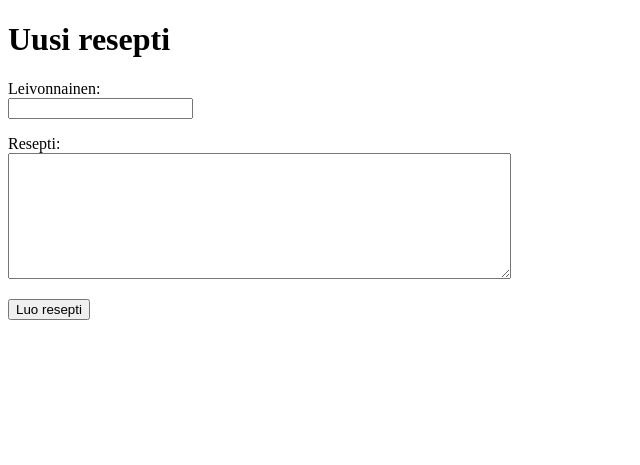
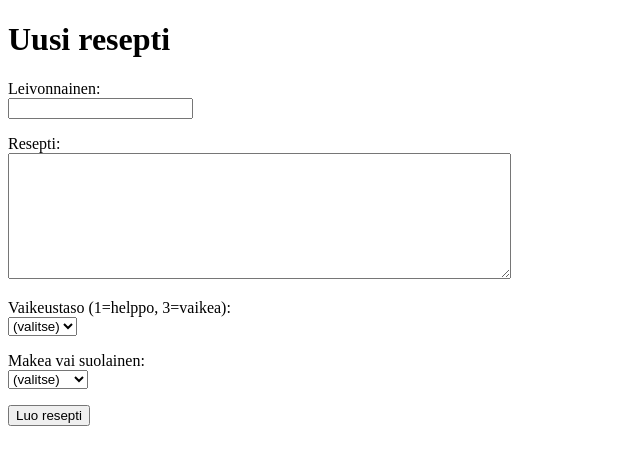
Before and after one commit to onnanna/leivontareseptit, a Flask app: page /new_item in a window 1280 px wide. Shown: the top 465 px of the page, without its empty margins (0-640 px from the left). Run offline with Flask 3, Linux system fonts and the light colour scheme; the visitor is signed in with stand-in values (Sample User, id 1).

Commit message:
Add classes to items

```diff
--- a/app.py
+++ b/app.py
@@ -42,7 +42,8 @@ def show_item(item_id):
     item = items.get_item(item_id)
     if not item:
         abort(404)
-    return render_template("show_item.html", item=item)
+    classes = items.get_classes(item_id)
+    return render_template("show_item.html", item=item, classes=classes)
 
 @app.route("/new_item")
 def new_item():
@@ -61,7 +62,15 @@ def create_item():
         abort(403)
     user_id = session["user_id"]
 
-    items.add_item(title, description, user_id)
+    classes = []
+    difficulty = request.form["difficulty"]
+    if difficulty:
+        classes.append(("Vaikeustaso", difficulty))
+    sweetness = request.form["sweetness"]
+    if sweetness:
+        classes.append(("Makeus", sweetness))
+
+    items.add_item(title, description, user_id, classes)
 
     return redirect("/")
 
--- a/schema.sql
+++ b/schema.sql
@@ -10,3 +10,10 @@ CREATE TABLE items (
     description TEXT,
     user_id INTEGER REFERENCES users
 );
+
+CREATE TABLE item_classes (
+    id INTEGER PRIMARY KEY,
+    item_id INTEGER REFERENCES items,
+    title TEXT,
+    value TEXT
+);
--- a/templates/new_item.html
+++ b/templates/new_item.html
@@ -16,6 +16,24 @@
       Resepti: <br />
       <textarea name="description" rows="8" cols="60" maxlength="1000" required></textarea>
     </p>
+    <p>
+      Vaikeustaso (1=helppo, 3=vaikea): <br />
+      <select name="difficulty">
+        <option value="">(valitse)</option>
+        <option value="1">1</option>
+        <option value="2">2</option>
+        <option value="3">3</option>
+      </select>
+      </p>
+      <p>
+      Makea vai suolainen: <br />
+      <select name="sweetness">
+        <option value="">(valitse)</option>
+        <option value="makea">makea</option>
+        <option value="suolainen">suolainen</option>
+      </select>
+    </p>
+
    <input type="submit" value="Luo resepti" />
   </form>
 </body>
```
Also changed, not shown: items.py (+13 -2 lines), templates/show_item.html (+10 -0 lines).
